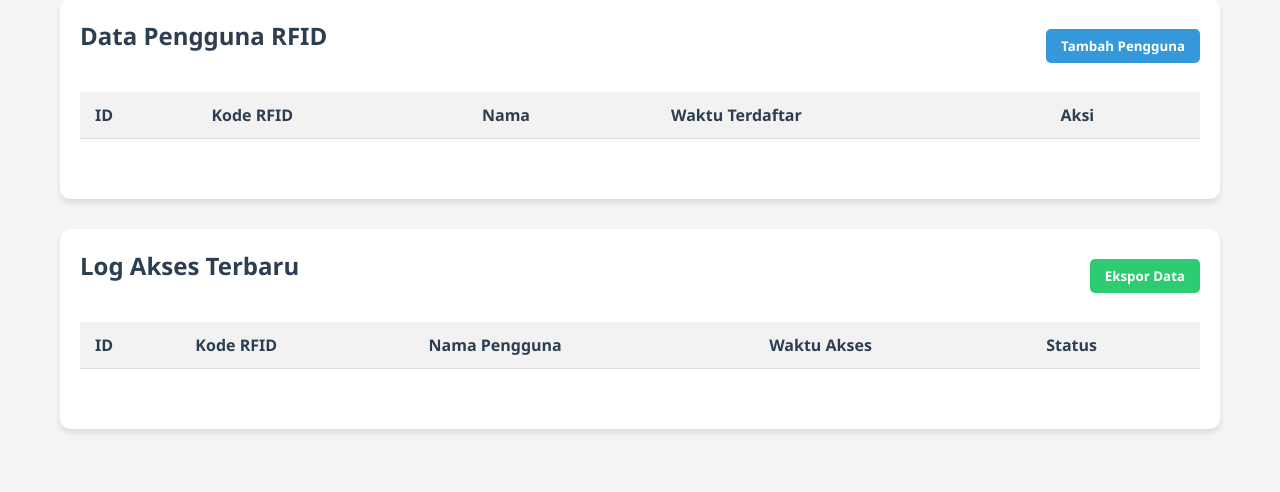
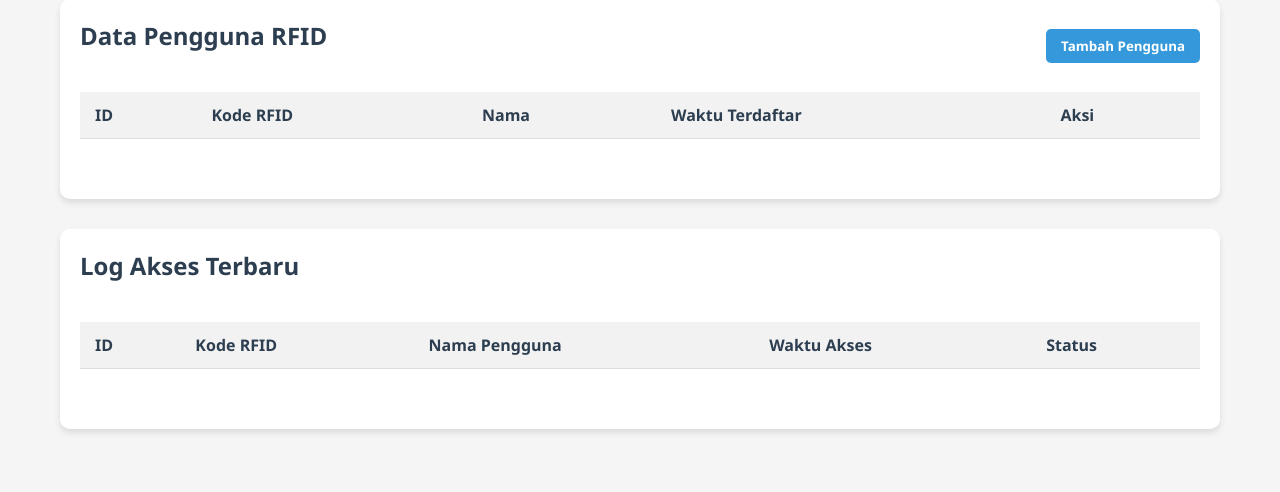
Before and after one commit to Abstrakx/rfid-parking, a PHP site: page / in a window 1280 px wide. Shown: the part 339-831 px from the top of the page. Run offline with PHP 8.4, Linux system fonts and the light colour scheme; data that the repository does not hold is empty; some libraries are stand-ins or nearby versions.

Commit message:
Updated: Project ino

```diff
--- a/index.php
+++ b/index.php
@@ -57,7 +57,6 @@
             <div class="table-section">
                 <div style="display: flex; justify-content: space-between; align-items: center; margin-bottom: 20px;">
                     <h2>Log Akses Terbaru</h2>
-                    <button class="btn btn-success">Ekspor Data</button>
                 </div>
                 <table id="dataLog">
                     <thead>
```
Also changed, not shown: 1 other file.
